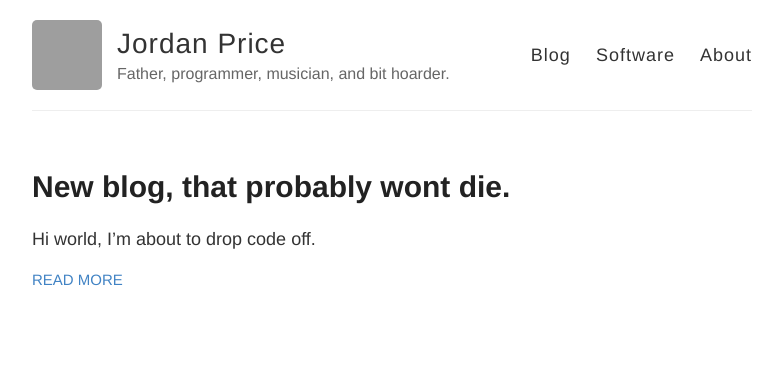
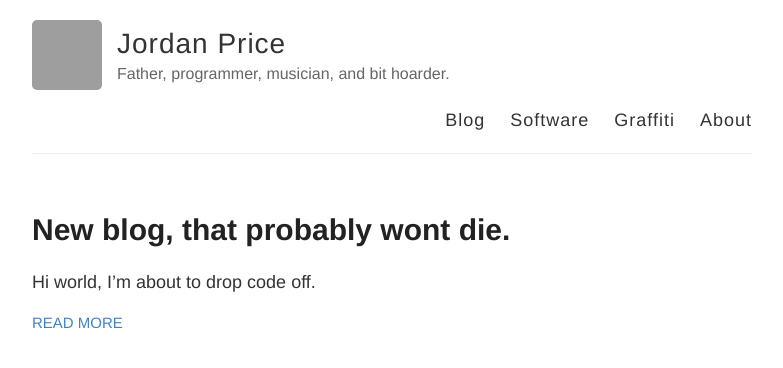
Before and after one commit to thejordanprice/thejordanprice.github.io, a Jekyll site: the page built from index.html, in a window 1280 px wide. Shown: the top 368 px of the page, without its empty margins (248-1031 px from the left). Built offline with Jekyll 4.4.1, drawn with Linux system fonts in a browser that asks for light colours; grey boxes are pictures that could not be loaded.

Commit message:
Update default.html

```diff
--- a/_layouts/default.html
+++ b/_layouts/default.html
@@ -29,6 +29,7 @@
           <nav>
             <a href="{{ site.baseurl }}/">Blog</a>
             <a href="{{ site.baseurl }}/software">Software</a>
+            <a href="{{ site.baseurl }}/graffiti">Graffiti</a>
             <a href="{{ site.baseurl }}/about">About</a>
           </nav>
         </header>
```
